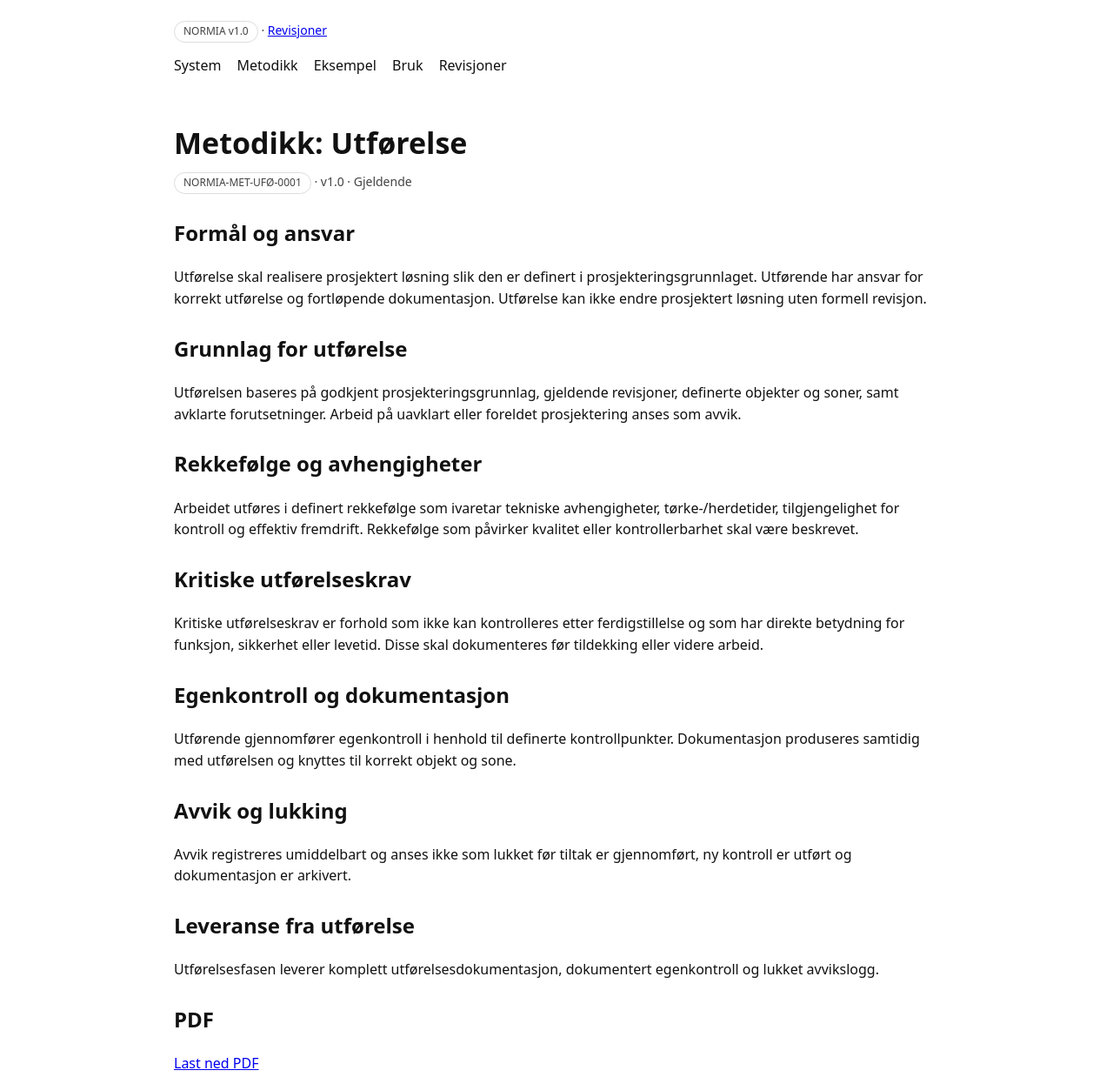
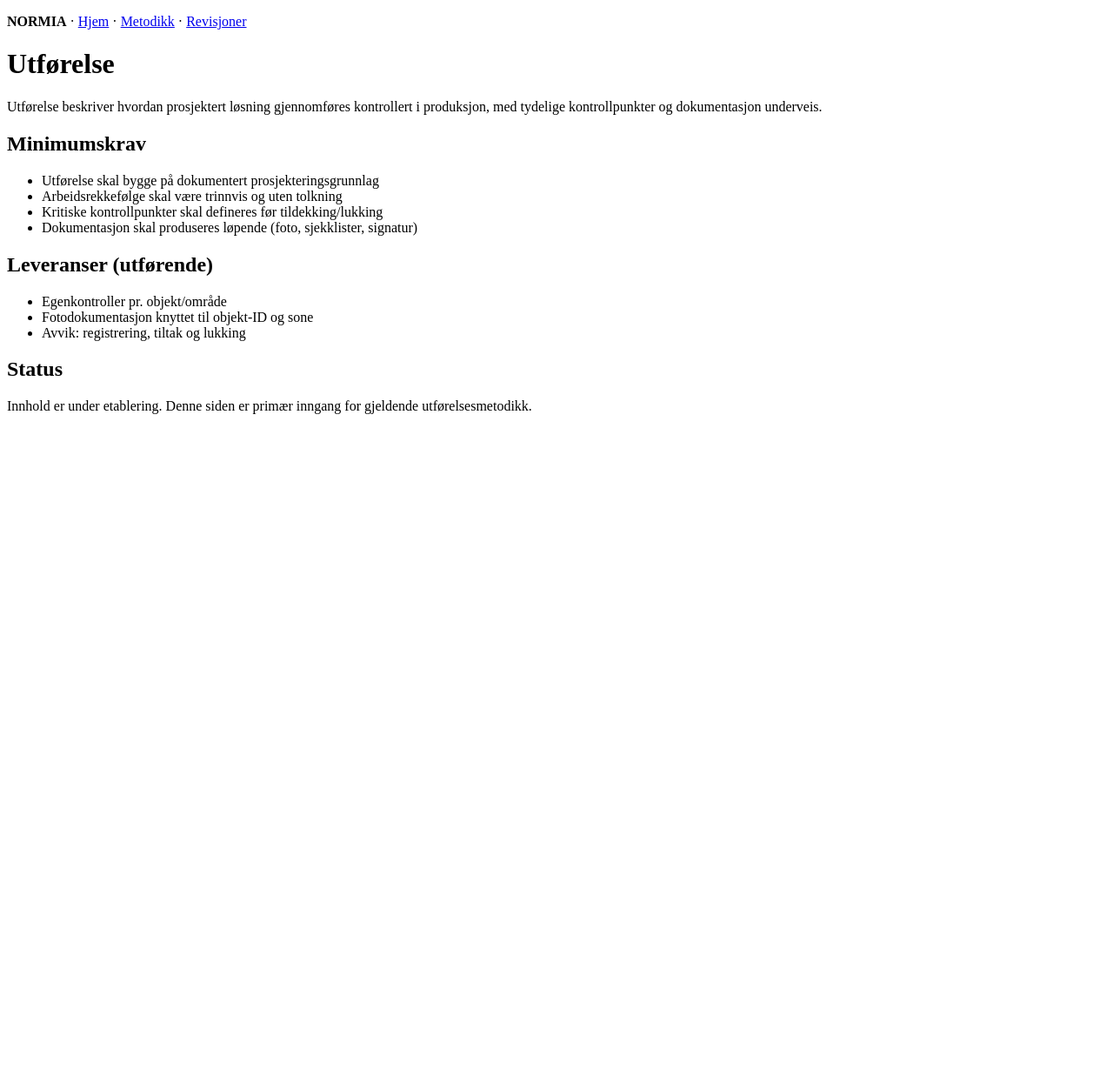
Before and after one commit to Normia-jb/normia-site, a plain HTML site: page metodikk/utrforelse/index.html in a window 1280 px wide. Shown: the top 1238 px of the page at 87% size. After the commit the page ends 800 px from the top, so only its background shows below. Drawn offline with Linux system fonts and the light colour scheme.

Commit message:
Update index.html

```diff
--- a/metodikk/utrforelse/index.html
+++ b/metodikk/utrforelse/index.html
@@ -1,73 +1,51 @@
 <!doctype html>
 <html lang="no">
 <head>
-  <meta charset="utf-8" />
-  <meta name="viewport" content="width=device-width,initial-scale=1" />
-  <title>NORMIA – Metodikk: Utførelse (v1.0)</title>
-  <meta name="description" content="Utførelse etter NORMIA realiserer prosjektert løsning med innebygde kontrollpunkter og sporbar dokumentasjon." />
-  <style>
-    :root { --max: 880px; }
-    body { margin:0; font:16px/1.55 system-ui, -apple-system, Segoe UI, Roboto, Arial, sans-serif; color:#111; }
-    header, main, footer { padding: 24px; }
-    .wrap { max-width: var(--max); margin: 0 auto; }
-    nav a { margin-right: 14px; text-decoration:none; color:#111; }
-    nav a:hover { text-decoration:underline; }
-    .meta { color:#444; font-size: 14px; }
-    h1 { font-size: 34px; line-height:1.15; margin: 10px 0 8px; }
-    h2 { margin-top: 26px; }
-    .pill { display:inline-block; padding: 2px 10px; border:1px solid #ddd; border-radius: 999px; font-size: 12px; color:#444; }
-    footer { border-top:1px solid #eee; }
-  </style>
+  <meta charset="utf-8">
+  <meta name="viewport" content="width=device-width,initial-scale=1">
+  <title>Utførelse – Metodikk – NORMIA</title>
 </head>
 <body>
-<header>
-  <div class="wrap">
-    <div class="meta"><span class="pill">NORMIA v1.0</span> · <a href="/revisjoner/">Revisjoner</a></div>
-    <nav style="margin-top:14px">
-      <a href="/system/">System</a>
-      <a href="/metodikk/prosjektering/">Metodikk</a>
-      <a href="/eksempel/">Eksempel</a>
-      <a href="/bruk/">Bruk</a>
+
+  <header>
+    <p>
+      <strong>NORMIA</strong> ·
+      <a href="/">Hjem</a> ·
+      <a href="/metodikk/">Metodikk</a> ·
       <a href="/revisjoner/">Revisjoner</a>
-    </nav>
-  </div>
-</header>
+    </p>
+    <h1>Utførelse</h1>
+    <p>
+      Utførelse beskriver hvordan prosjektert løsning gjennomføres kontrollert i produksjon,
+      med tydelige kontrollpunkter og dokumentasjon underveis.
+    </p>
+  </header>
 
-<main>
-  <div class="wrap">
-    <h1>Metodikk: Utførelse</h1>
-    <p class="meta"><span class="pill">NORMIA-MET-UFØ-0001</span> · v1.0 · Gjeldende</p>
+  <main>
+    <section>
+      <h2>Minimumskrav</h2>
+      <ul>
+        <li>Utførelse skal bygge på dokumentert prosjekteringsgrunnlag</li>
+        <li>Arbeidsrekkefølge skal være trinnvis og uten tolkning</li>
+        <li>Kritiske kontrollpunkter skal defineres før tildekking/lukking</li>
+        <li>Dokumentasjon skal produseres løpende (foto, sjekklister, signatur)</li>
+      </ul>
+    </section>
 
-    <h2>Formål og ansvar</h2>
-    <p>Utførelse skal realisere prosjektert løsning slik den er definert i prosjekteringsgrunnlaget. Utførende har ansvar for korrekt utførelse og fortløpende dokumentasjon. Utførelse kan ikke endre prosjektert løsning uten formell revisjon.</p>
+    <section>
+      <h2>Leveranser (utførende)</h2>
+      <ul>
+        <li>Egenkontroller pr. objekt/område</li>
+        <li>Fotodokumentasjon knyttet til objekt-ID og sone</li>
+        <li>Avvik: registrering, tiltak og lukking</li>
+      </ul>
+    </section>
 
-    <h2>Grunnlag for utførelse</h2>
-    <p>Utførelsen baseres på godkjent prosjekteringsgrunnlag, gjeldende revisjoner, definerte objekter og soner, samt avklarte forutsetninger. Arbeid på uavklart eller foreldet prosjektering anses som avvik.</p>
+    <section>
+      <h2>Status</h2>
+      <p>Innhold er under etablering. Denne siden er primær inngang for gjeldende utførelsesmetodikk.</p>
+    </section>
+  </main>
 
-    <h2>Rekkefølge og avhengigheter</h2>
-    <p>Arbeidet utføres i definert rekkefølge som ivaretar tekniske avhengigheter, tørke-/herdetider, tilgjengelighet for kontroll og effektiv fremdrift. Rekkefølge som påvirker kvalitet eller kontrollerbarhet skal være beskrevet.</p>
-
-    <h2>Kritiske utførelseskrav</h2>
-    <p>Kritiske utførelseskrav er forhold som ikke kan kontrolleres etter ferdigstillelse og som har direkte betydning for funksjon, sikkerhet eller levetid. Disse skal dokumenteres før tildekking eller videre arbeid.</p>
-
-    <h2>Egenkontroll og dokumentasjon</h2>
-    <p>Utførende gjennomfører egenkontroll i henhold til definerte kontrollpunkter. Dokumentasjon produseres samtidig med utførelsen og knyttes til korrekt objekt og sone.</p>
-
-    <h2>Avvik og lukking</h2>
-    <p>Avvik registreres umiddelbart og anses ikke som lukket før tiltak er gjennomført, ny kontroll er utført og dokumentasjon er arkivert.</p>
-
-    <h2>Leveranse fra utførelse</h2>
-    <p>Utførelsesfasen leverer komplett utførelsesdokumentasjon, dokumentert egenkontroll og lukket avvikslogg.</p>
-
-    <h2>PDF</h2>
-    <p><a href="/pdf/NORMIA-MET-UFØ-0001_v1.0.pdf">Last ned PDF</a></p>
-  </div>
-</main>
-
-<footer>
-  <div class="wrap meta">
-    <div>NORMIA v1.0 · Endringer kun via formell revisjon · <a href="/revisjoner/">Revisjonsoversikt</a></div>
-  </div>
-</footer>
 </body>
 </html>
```
